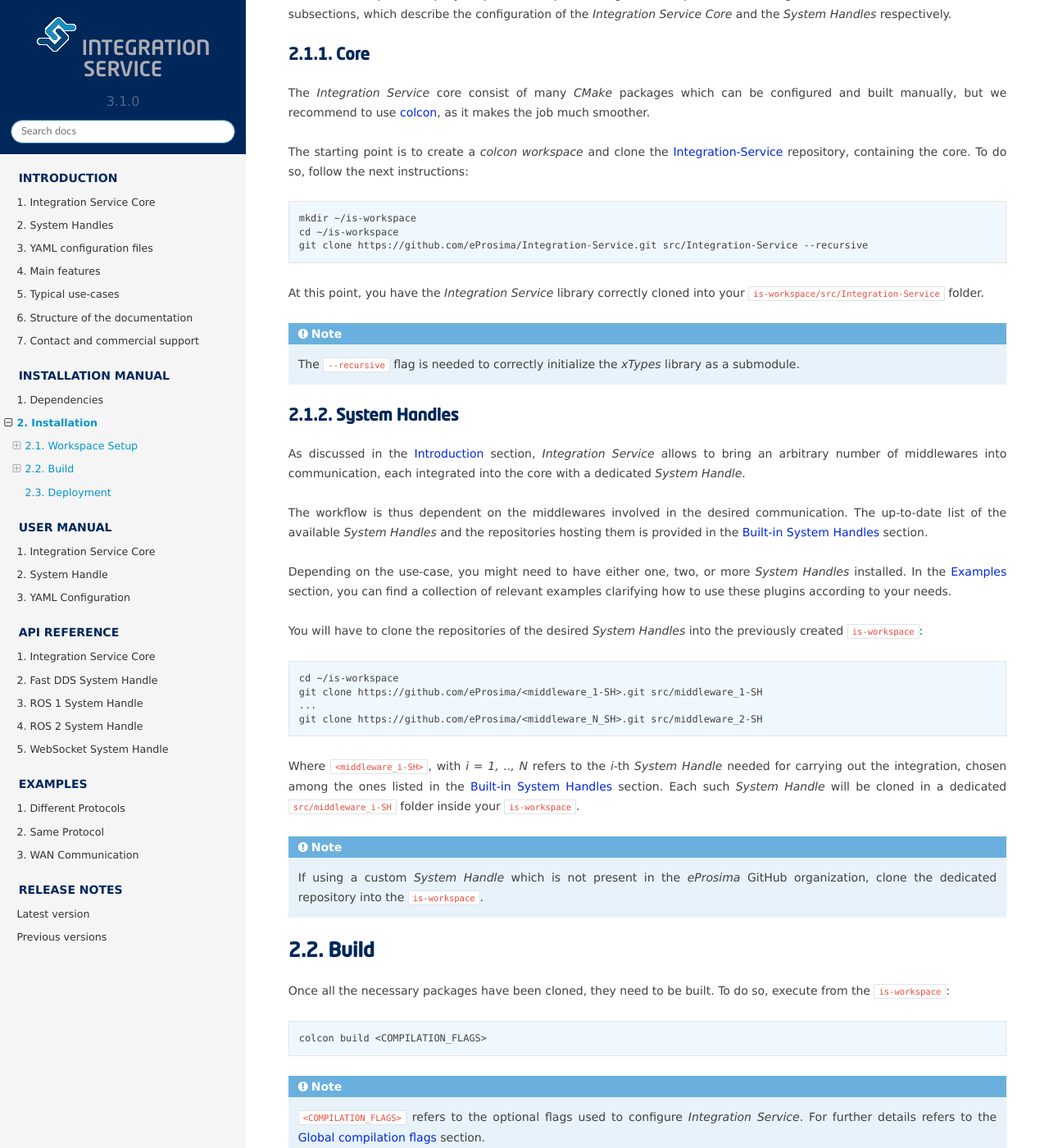
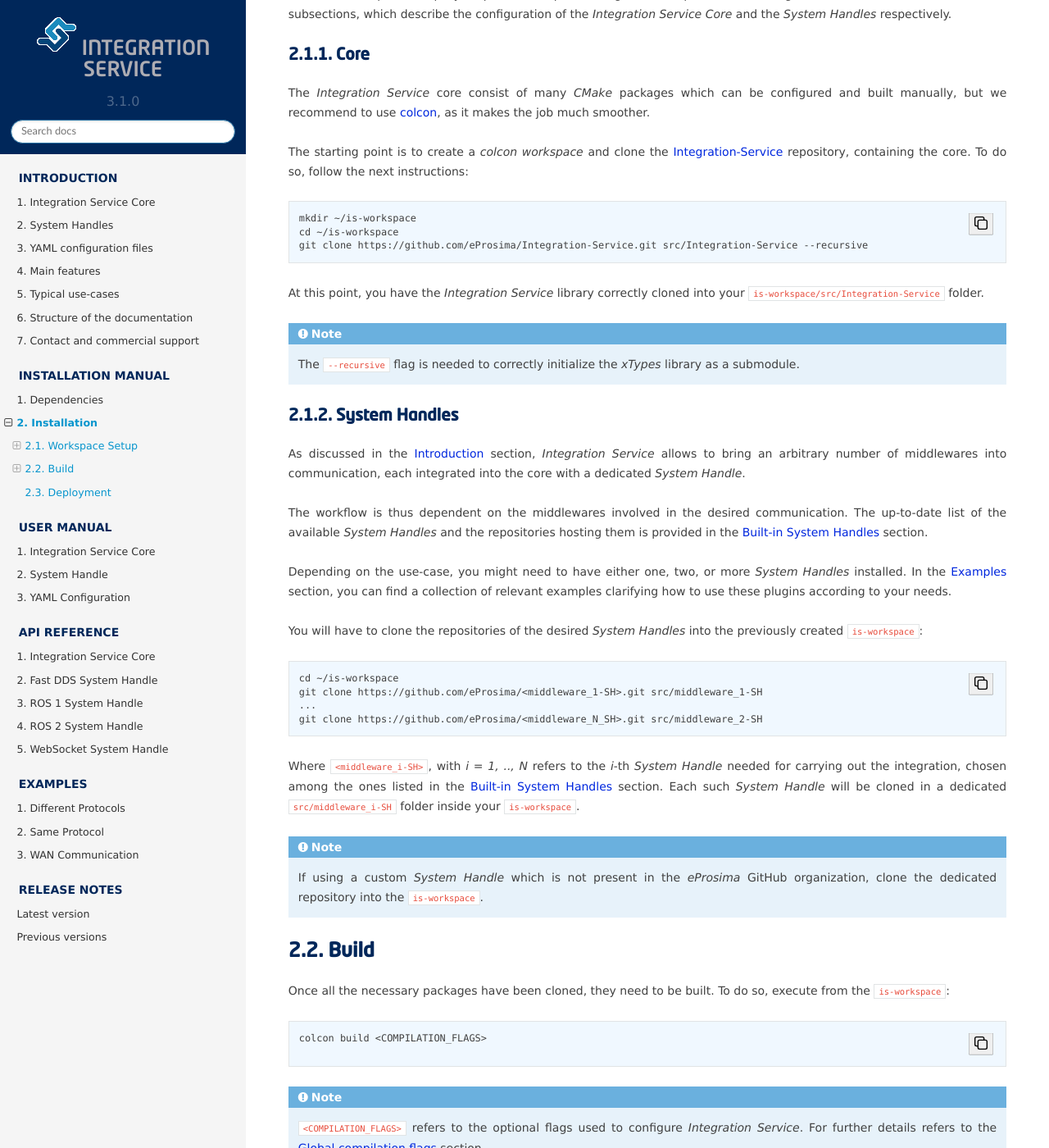
Before and after one commit to eProsima/Integration-Service-docs, a Sphinx documentation site: the page built from docs/installation_manual/installation.rst, in a window 1280 px wide and 1400 px high, scrolled down 434 px. Shown: the whole window at 82% size. Built offline with Sphinx 7.4.7 and the Read the Docs theme 2.0.0, drawn with Linux system fonts in a browser that asks for light colours.

Commit message:
Add copy button on code snippets

```diff
--- a/docs/_static/css/is_theme.css
+++ b/docs/_static/css/is_theme.css
@@ -145,8 +145,18 @@ src:url("Fonts/742885/39974d8a-38de-4853-a4d1-778234a08061.eot?#iefix") format("
 .rst-content div[class^="highlight"] pre{
   background: #F0F8FF !important;
   font-size: 11.9px !important;
+  display: inline-table;
+}
+
+.rst-content div[class^="highlight"]{
+  background: #F0F8FF !important;
 }
 
 .rst-content .section ul li p:last-child {
   margin-bottom: 10px;
 }
+
+.rst-content div[class^="highlight"] button {
+  scale: 0.5;
+  float: inline-end;
+}
--- a/docs/conf.py
+++ b/docs/conf.py
@@ -466,6 +466,7 @@ breathe_default_project = 'IntegrationService'
 # ones.
 extensions = [
     'breathe',
+    'sphinx_copybutton'
 ]
 try:
     import sphinxcontrib.spelling  # noqa: F401
--- a/docs/requirements.txt
+++ b/docs/requirements.txt
@@ -2,6 +2,7 @@ sphinx==3.0.3
 breathe==4.19.0
 doc8==0.8.0
 sphinx_rtd_theme==0.4.3
+sphinx-copybutton==0.4.0
 sphinxcontrib.spelling==5.3.0
 sphinxcontrib-imagehelper==1.1.1
 colcon-common-extensions==0.2.1
```
